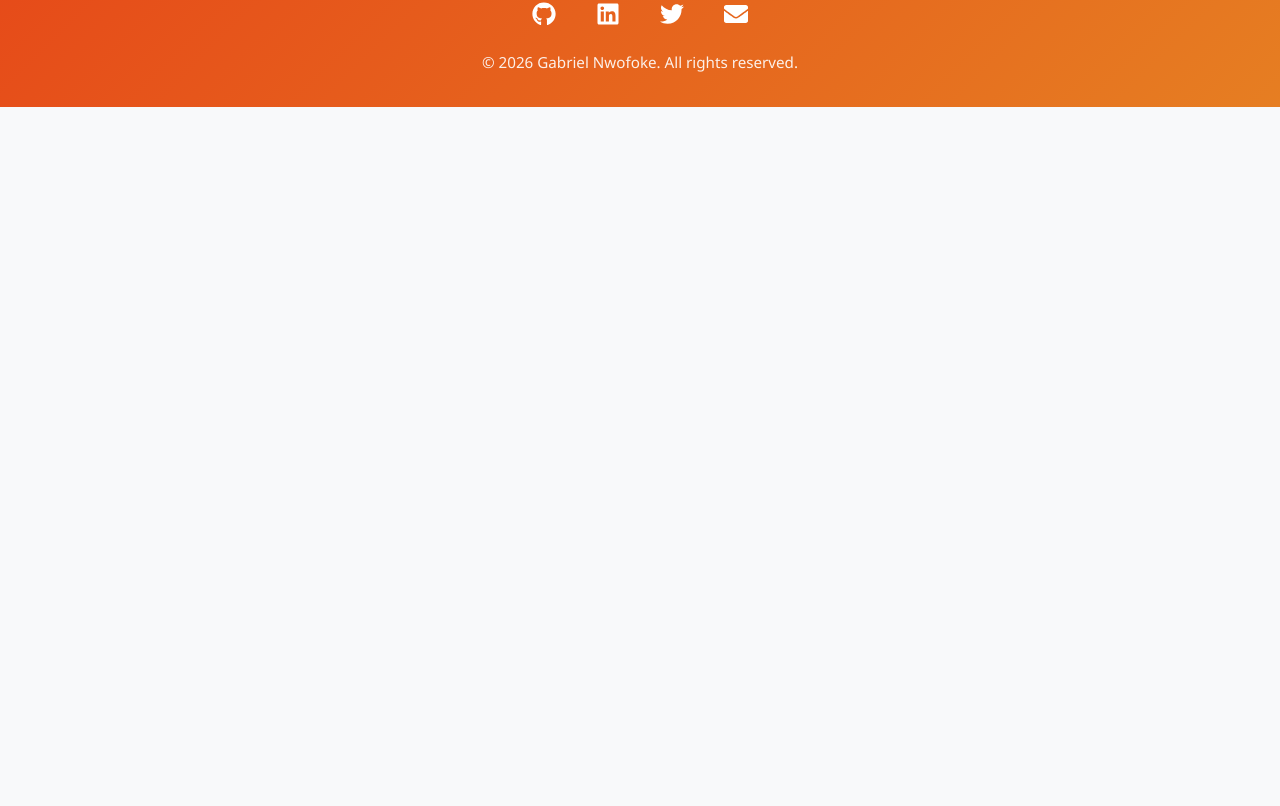
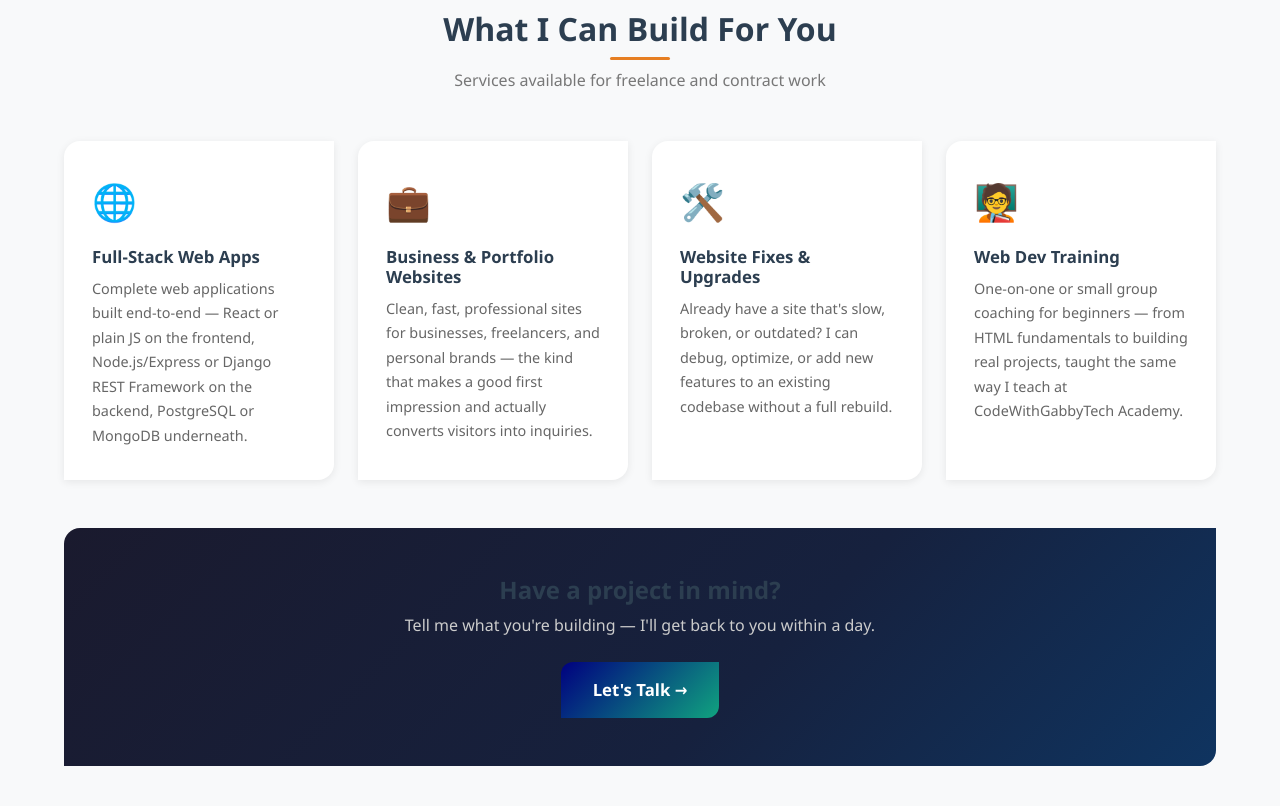
Before and after one commit to Sanctagee/portfolio-frontend, a React (Vite) app: page / in a window 1280 px wide. Shown: the part 1714-2520 px from the top of the page. Before the commit the page ends 1821 px from the top, so only its background shows below. Built offline with nearby package versions, Linux system fonts and the light colour scheme; no server answers.

Commit message:
Add the Hire me section with its styles

```diff
--- a/src/pages/home.jsx
+++ b/src/pages/home.jsx
@@ -11,6 +11,29 @@ function Home() {
   const [typedText, setTypedText] = useState("")
 
   const roles = ["Full-Stack Developer", "React Developer", "Node.js Developer", "PostgreSQL & MongoDB Developer"]
+
+  const services = [
+    {
+      icon: "🌐",
+      title: "Full-Stack Web Apps",
+      desc: "Complete web applications built end-to-end — React or plain JS on the frontend, Node.js/Express or Django REST Framework on the backend, PostgreSQL or MongoDB underneath.",
+    },
+    {
+      icon: "💼",
+      title: "Business & Portfolio Websites",
+      desc: "Clean, fast, professional sites for businesses, freelancers, and personal brands — the kind that makes a good first impression and actually converts visitors into inquiries.",
+    },
+    {
+      icon: "🛠️",
+      title: "Website Fixes & Upgrades",
+      desc: "Already have a site that's slow, broken, or outdated? I can debug, optimize, or add new features to an existing codebase without a full rebuild.",
+    },
+    {
+      icon: "🧑‍🏫",
+      title: "Web Dev Training",
+      desc: "One-on-one or small group coaching for beginners — from HTML fundamentals to building real projects, taught the same way I teach at CodeWithGabbyTech Academy.",
+    },
+  ]
 
   useEffect(() => {
     let roleIndex = 0
@@ -223,6 +246,30 @@ function Home() {
         </div>
       </section>
 
+      {/* SERVICES / HIRE ME */}
+      <section className="services-section">
+        <div className="container">
+          <h2 className="section-title">What I Can Build For You</h2>
+          <p className="section-subtitle">Services available for freelance and contract work</p>
+
+          <div className="services-grid">
+            {services.map((s) => (
+              <div key={s.title} className="service-card card">
+                <div className="service-icon">{s.icon}</div>
+                <h3>{s.title}</h3>
+                <p>{s.desc}</p>
+              </div>
+            ))}
+          </div>
+
+          <div className="services-cta">
+            <h3>Have a project in mind?</h3>
+            <p>Tell me what you're building — I'll get back to you within a day.</p>
+            <a href="/contact" className="btn btn-primary btn-lg">Let's Talk →</a>
+          </div>
+        </div>
+      </section>
+
     </div>
   )
 }
--- a/src/styles/pages/home.css
+++ b/src/styles/pages/home.css
@@ -316,6 +316,73 @@
   padding-top: 0.5rem;
 }
 
+/* Add these to styles/pages/home.css */
+
+/* ========================
+   SERVICES SECTION
+======================== */
+.services-section {
+  padding: 5rem 0;
+  background: var(--bg-light);
+}
+
+.services-grid {
+  display: grid;
+  grid-template-columns: repeat(auto-fit, minmax(240px, 1fr));
+  gap: 1.5rem;
+  margin-bottom: 3rem;
+}
+
+.service-card {
+  padding: 2rem 1.75rem;
+  text-align: left;
+}
+
+.service-icon {
+  font-size: 2.25rem;
+  margin-bottom: 1rem;
+}
+
+.service-card h3 {
+  font-size: 1.05rem;
+  font-weight: 700;
+  margin-bottom: 0.6rem;
+  color: var(--text-color);
+}
+
+.service-card p {
+  color: #666;
+  font-size: 0.9rem;
+  line-height: 1.7;
+  margin: 0;
+}
+
+.services-cta {
+  text-align: center;
+  background: linear-gradient(135deg, #1a1a2e 0%, #16213e 60%, #0f3460 100%);
+  border-radius: var(--radius-lg);
+  padding: 3rem 2rem;
+  color: #fff;
+}
+
+.services-cta h3 {
+  font-size: 1.5rem;
+  font-weight: 800;
+  margin-bottom: 0.5rem;
+}
+
+.services-cta p {
+  color: #ccc;
+  margin-bottom: 1.5rem;
+  font-size: 1rem;
+}
+
+.btn-lg {
+  padding: 0.9rem 2rem;
+  font-size: 1.05rem;
+}
+
+
 /* ========================
    RESPONSIVE
 ======================== */
@@ -361,6 +428,12 @@
   }
 }
 
+@media (max-width: 480px) {
+  .services-cta {
+    padding: 2rem 1.5rem;
+  }
+}
+
 /* Error Banner */
 .error-banner {
   background: #fff3cd;
```
